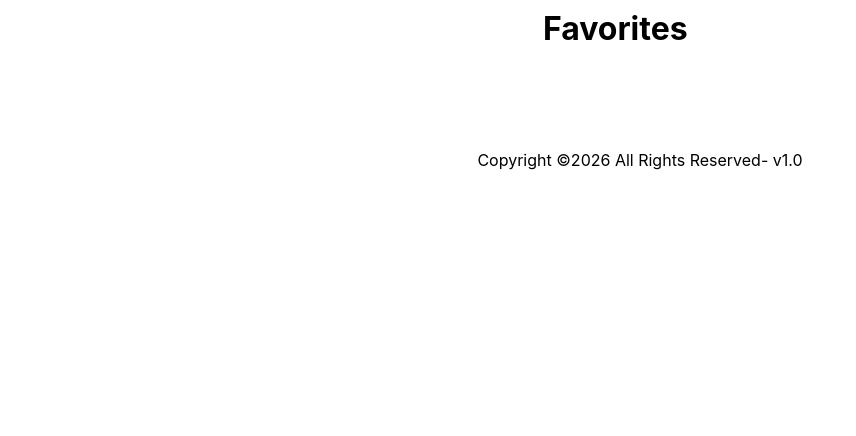
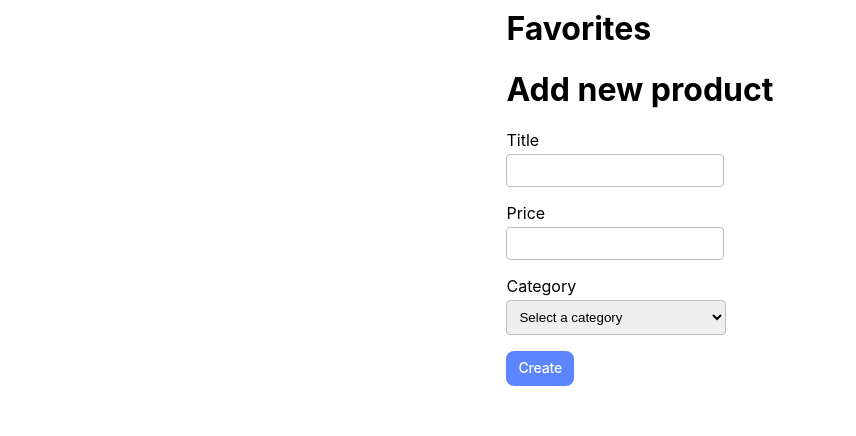
Before and after one commit to Periza/angular-app, an Angular app: page / in a window 1280 px wide. Shown: the part 190-626 px from the top of the page, without its empty margins (0-856 px from the left). Built offline with nearby package versions, Linux system fonts and the light colour scheme; no server answers.

Commit message:
add auth service

```diff
--- a/src/app/product-create/product-create.component.css
+++ b/src/app/product-create/product-create.component.css
@@ -0,0 +1,16 @@
+input {
+  width: 200px;
+}
+
+select {
+  border-radius: 4px;
+  padding: 8px;
+  margin-bottom: 16px;
+  border: 1px solid #bdbdbd;
+  width: 220px;
+}
+
+label {
+  margin-bottom: 4px;
+  display: block;
+}
--- a/src/app/product-detail/product-detail.component.css
+++ b/src/app/product-detail/product-detail.component.css
@@ -1,27 +1,3 @@
-button {
-  display: flex;
-  align-items: center;
-  --button-accent: var(--bright-blue);
-  background: color-mix(in srgb, var(--button-accent) 65%, transparent);
-  color: white;
-  padding-inline: 0.75rem;
-  padding-block: 0.375rem;
-  border-radius: 0.5rem;
-  border: 0;
-  transition: background 0.3s ease;
-  font-family: var(--inter-font);
-  font-size: 0.875rem;
-  font-style: normal;
-  font-weight: 500;
-  line-height: 1.4rem;
-  letter-spacing: -0.00875rem;
-  cursor: pointer;
-}
-
-button:hover {
-  background: color-mix(in srgb, var(--button-accent) 50%, transparent);
-}
-
 div {
   padding-inline: 0.75rem;
   padding-block: 0.375rem;
@@ -55,3 +31,21 @@ div {
   letter-spacing: -0.00875rem;
   text-decoration: none;
 }
+
+button.secondary {
+  display: inline;
+  margin-left: 5px;
+  --button-accent: var(--vivid-pink);
+}
+
+button.delete {
+  display: inline;
+  margin-left: 5px;
+  --button-accent: var(--hot-red);
+}
+.button-group {
+  display: flex;
+  flex-direction: row;
+  align-items: start;
+  flex-wrap: wrap;
+}
--- a/src/app/product-detail/product-detail.component.html
+++ b/src/app/product-detail/product-detail.component.html
@@ -6,9 +6,16 @@
       <strong>{{ product.title }}</strong>
     </p>
     <p>{{ product.price | currency: "EUR" }}</p>
+    <input placeholder="New price" #price type="number" />
+    <button class="secondary" (click)="changePrice(product, price.value)">
+      Change
+    </button>
     <div class="pill-group">
       <p class="pill">{{ product.category }}</p>
     </div>
-    <button (click)="addToCart(product)">Add to cart</button>
+    <div class="button-group">
+      <button (click)="addToCart(product)">Add to cart</button>
+      <button class="delete" (click)="remove(product)">Delete</button>
+    </div>
   </div>
 }
--- a/src/app/product-detail/product-detail.component.ts
+++ b/src/app/product-detail/product-detail.component.ts
@@ -22,6 +22,7 @@ export class ProductDetailComponent implements OnChanges {
   product$: Observable<Product> | undefined;
   added = output<Product>();
   id = input<number>();
+  deleted = output();
 
   constructor(private productsService: ProductsService) {}
   ngOnChanges(changes: SimpleChanges): void {
@@ -31,4 +32,14 @@ export class ProductDetailComponent implements OnChanges {
   addToCart(product: Product) {
     this.added.emit(product);
   }
+
+  changePrice(product: Product, price: string) {
+    this.productsService.updateProduct(product.id, Number(price)).subscribe();
+  }
+
+  remove(product: Product) {
+    this.productsService.deleteProduct(product.id).subscribe(() => {
+      this.deleted.emit();
+    });
+  }
 }
--- a/src/app/product-list/product-list.component.html
+++ b/src/app/product-list/product-list.component.html
@@ -30,8 +30,11 @@
       #productDetail
       [id]="selectedProduct.id"
       (added)="onAdded($event)"
+      (deleted)="selectedProduct = undefined"
     ></app-product-detail>
     <span>{{ selectedProduct.title }}</span>
   }
 </ul>
 <h1>Favorites</h1>
+
+<app-product-create />
--- a/src/app/product-list/product-list.component.ts
+++ b/src/app/product-list/product-list.component.ts
@@ -12,10 +12,11 @@ import { SortPipe } from '../sort.pipe';
 import { ProductsService } from '../products.service';
 import { Observable, Subscription } from 'rxjs';
 import { toSignal } from '@angular/core/rxjs-interop';
+import { ProductCreateComponent } from '../product-create/product-create.component';
 
 @Component({
   selector: 'app-product-list',
-  imports: [ProductDetailComponent, SortPipe],
+  imports: [ProductDetailComponent, SortPipe, ProductCreateComponent],
   templateUrl: './product-list.component.html',
   styleUrl: './product-list.component.css',
   providers: [ProductsService],
--- a/src/app/products.service.ts
+++ b/src/app/products.service.ts
@@ -1,7 +1,7 @@
 import { HttpClient, HttpParams } from '@angular/common/http';
 import { Injectable, inject } from '@angular/core';
 import { Product } from './product';
-import { Observable, of, map } from 'rxjs';
+import { Observable, of, map, tap } from 'rxjs';
 import { APP_SETTINGS } from './app.settings';
 
 @Injectable()
@@ -39,4 +39,27 @@ export class ProductsService {
       }),
     );
   }
+
+  updateProduct(id: number, price: number): Observable<Product> {
+    return this.http
+      .patch<Product>(`${this.productsUrl}/${id}`, {
+        price,
+      })
+      .pipe(
+        map((product) => {
+          const index = this.products.findIndex((p) => p.id === id);
+          this.products[index].price = price;
+          return product;
+        }),
+      );
+  }
+
+  deleteProduct(id: number): Observable<void> {
+    return this.http.delete<void>(`${this.productsUrl}/${id}`).pipe(
+      tap(() => {
+        const index = this.products.findIndex((p) => p.id === id);
+        this.products.splice(index, 1);
+      }),
+    );
+  }
 }
--- a/src/styles.css
+++ b/src/styles.css
@@ -28,3 +28,34 @@ input.valid {
 input.invalid {
   border: solid red;
 }
+
+input {
+  border-radius: 4px;
+  padding: 8px;
+  margin-bottom: 16px;
+  border: 1px solid #bdbdbd;
+}
+
+button {
+  display: flex;
+  align-items: center;
+  --button-accent: var(--bright-blue);
+  background: color-mix(in srgb, var(--button-accent) 65%, transparent);
+  color: white;
+  padding-inline: 0.75rem;
+  padding-block: 0.375rem;
+  border-radius: 0.5rem;
+  border: 0;
+  transition: background 0.3s ease;
+  font-family: var(--inter-font);
+  font-size: 0.875rem;
+  font-style: normal;
+  font-weight: 500;
+  line-height: 1.4rem;
+  letter-spacing: -0.00875rem;
+  cursor: pointer;
+}
+
+button:hover {
+  background: color-mix(in srgb, var(--button-accent) 50%, transparent);
+}
```
Also changed, not shown: src/app/auth.service.ts (added, +9 -0 lines), 1 other file (tests, documents, lock files or other folders).
